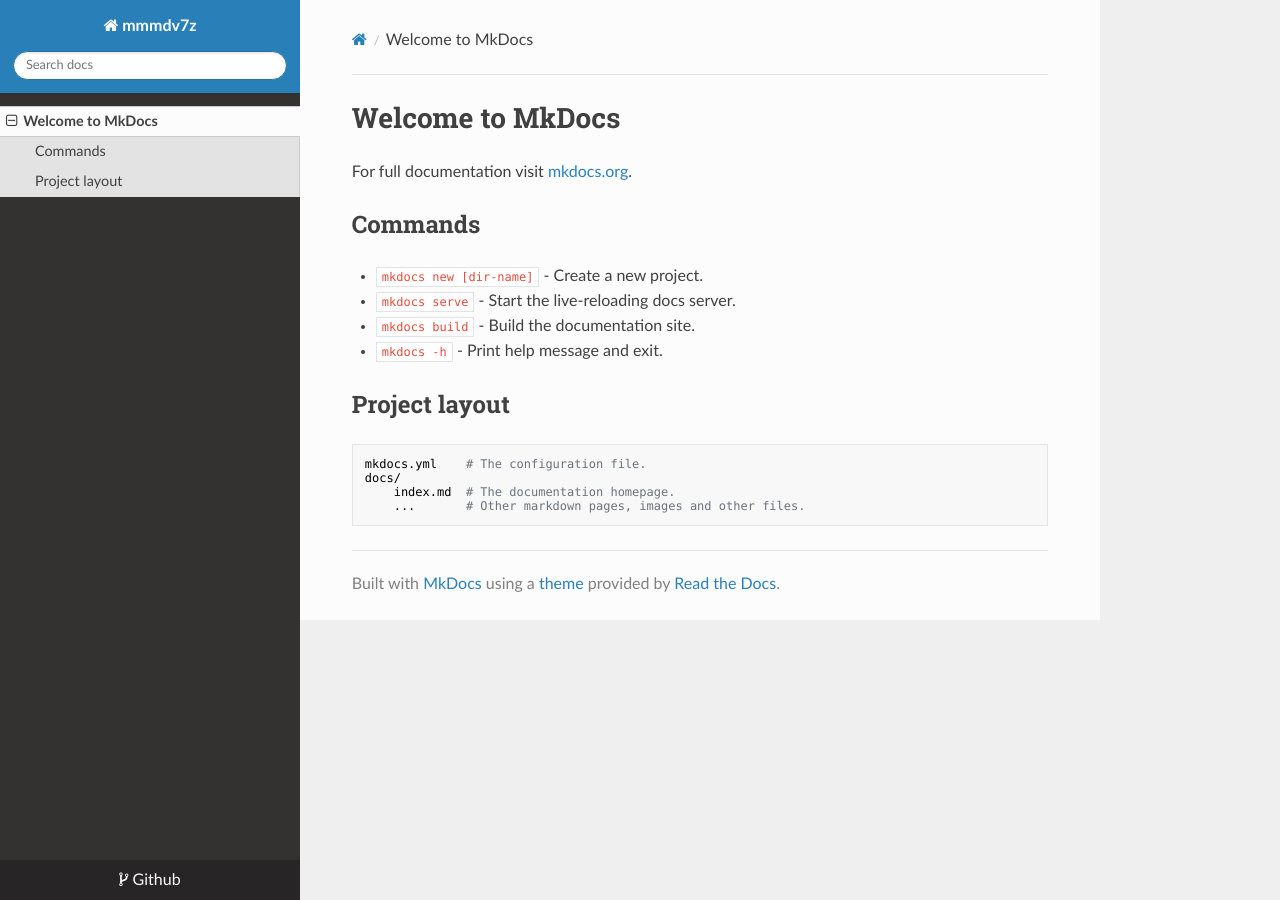
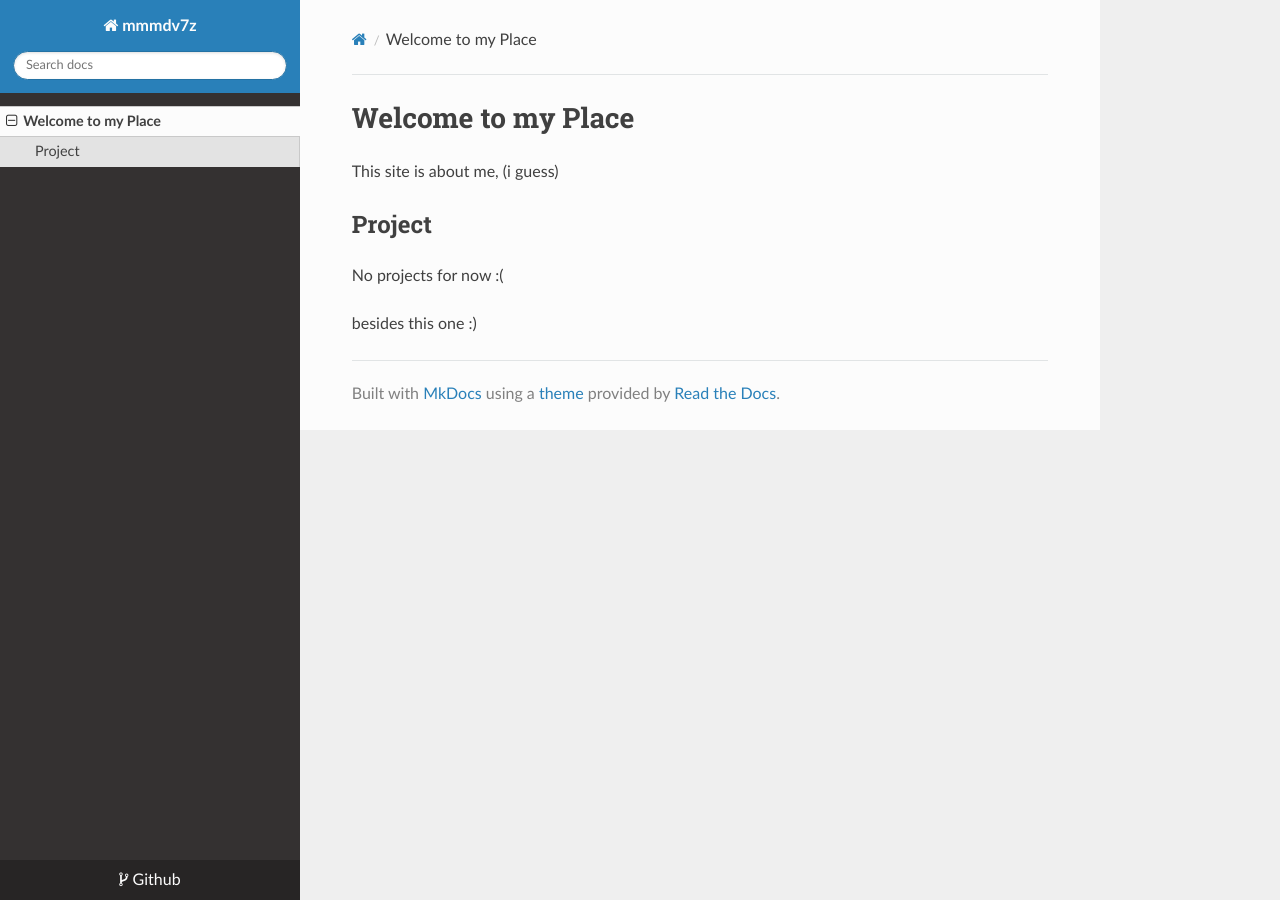
Before and after one commit to mmmdv7z/mmmdv7z.github.io, an MkDocs documentation site: the page built from docs/index.md, in a window 1280 px wide. Built offline with MkDocs 1.6.1, drawn with Linux system fonts in a browser that asks for light colours; nearby versions of some CDN libraries.

Commit message:
chore: replace default page

```diff
--- a/docs/index.md
+++ b/docs/index.md
@@ -1,17 +1,9 @@
-# Welcome to MkDocs
+# Welcome to my Place
 
-For full documentation visit [mkdocs.org](https://www.mkdocs.org).
+This site is about me, (i guess)
 
-## Commands
+## Project
 
-* `mkdocs new [dir-name]` - Create a new project.
-* `mkdocs serve` - Start the live-reloading docs server.
-* `mkdocs build` - Build the documentation site.
-* `mkdocs -h` - Print help message and exit.
+No projects for now :(
 
-## Project layout
-
-    mkdocs.yml    # The configuration file.
-    docs/
-        index.md  # The documentation homepage.
-        ...       # Other markdown pages, images and other files.
+besides this one :)
```
